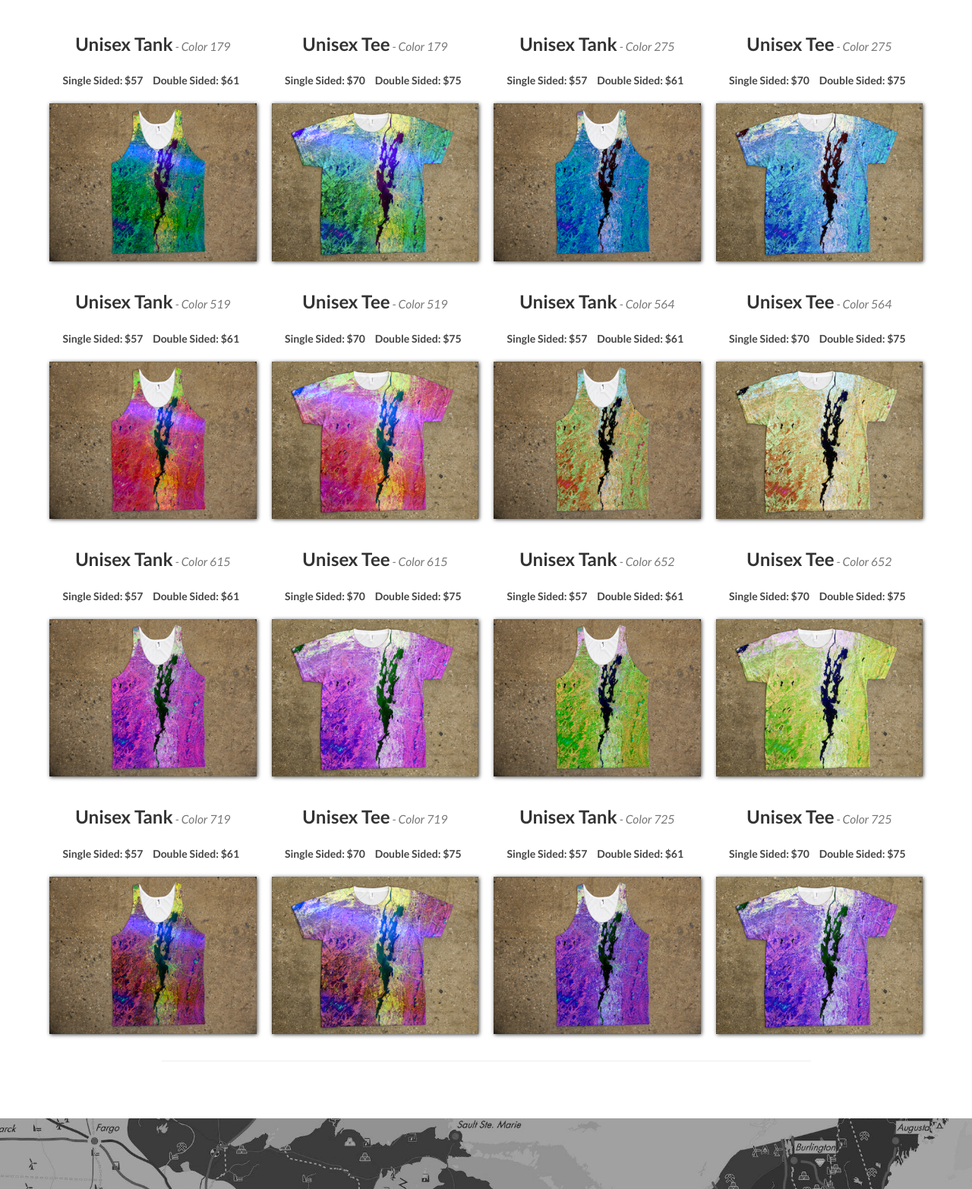
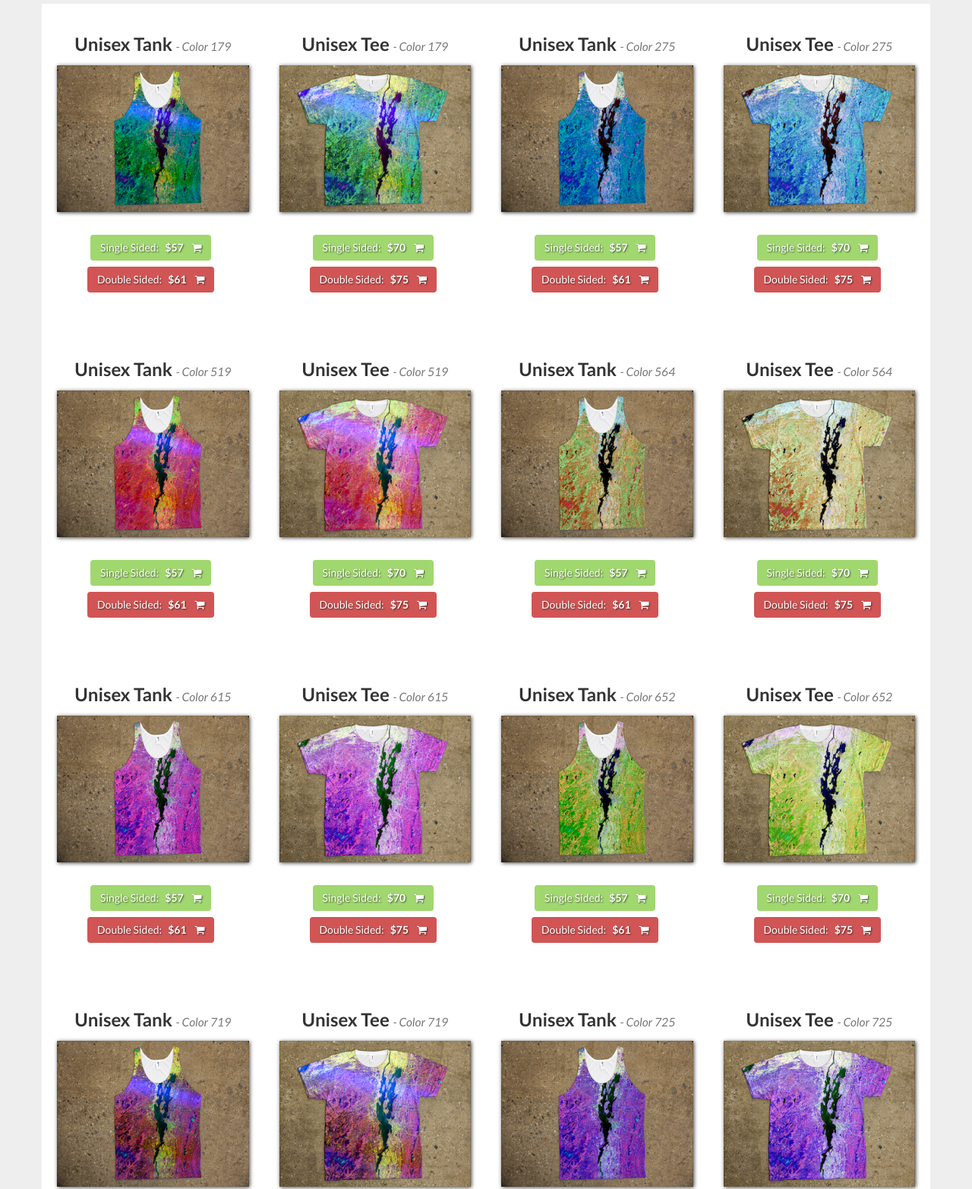
Before and after one commit to TheMapSmith/shop, a plain HTML site: page shop.html in a window 1280 px wide. Shown: the part 900-2465 px from the top of the page at 76% size. Drawn offline with Linux system fonts and the light colour scheme.

Commit message:
refactor shop page with new style

```diff
--- a/css/style.css
+++ b/css/style.css
@@ -1,3 +1,7 @@
+.store {
+  background-color: #eee;
+}
+
 .cta {
   background-color: #333;
   color: #fefefe;
@@ -11,7 +15,7 @@
   text-align: center;
 }
 
-.ctah1 {
+.cta h1 {
   font-size: 4em;
 }
 
@@ -23,12 +27,14 @@
 /*Shop Styles*/
 
 .item {
-  padding: 10px;
+  padding: 20px;
   text-align: center;
+  background-color: white;
+  /*margin: 5px;*/
 }
 
 .item-header {
-  padding-bottom: 15px;
+  padding-bottom: 5px;
 }
 
 .item-place {
@@ -48,17 +54,55 @@
   -webkit-box-shadow: 1px 1px 5px 0px rgba(0,0,0,0.75);
   -moz-box-shadow: 1px 1px 5px 0px rgba(0,0,0,0.75);
   box-shadow: 1px 1px 5px 0px rgba(0,0,0,0.75);
+  margin-bottom: 20px;
 
 }
 
-.item-picture img:hover {
+/*.item-picture img:hover {
   margin: 0 auto;
   -webkit-box-shadow: 5px 5px 13px 0px rgba(0,0,0,0.5);
   -moz-box-shadow: 5px 5px 13px 0px rgba(0,0,0,0.5);
   box-shadow: 5px 5px 13px 0px rgba(0,0,0,0.5);
+  margin-bottom: 20px;
+}*/
+
+.item-prices {
+  /*background-color: #eeeeee;*/
+  padding: 10px;
 
 }
 
+.single {
+  background-color: #a1d76f;
+  color: white;
+  margin-bottom: 8px;
+  text-shadow: 1px 1px 2px rgba(0,0,0,0.6);
+}
+
+.single:hover {
+  margin: 0 auto;
+  -webkit-box-shadow: 5px 5px 13px 0px rgba(0,0,0,0.5);
+  -moz-box-shadow: 5px 5px 13px 0px rgba(0,0,0,0.5);
+  box-shadow: 5px 5px 13px 0px rgba(0,0,0,0.5);
+  margin-bottom: 8px;
+  color: white;
+}
+
+.double {
+  background-color: #d15555;
+  color: white;
+  margin-bottom: 8px;
+  text-shadow: 1px 1px 2px rgba(0,0,0,0.6);
+}
+
+.double:hover {
+  margin: 0 auto;
+  -webkit-box-shadow: 5px 5px 13px 0px rgba(0,0,0,0.5);
+  -moz-box-shadow: 5px 5px 13px 0px rgba(0,0,0,0.5);
+  box-shadow: 5px 5px 13px 0px rgba(0,0,0,0.5);
+  color: white;
+  margin-bottom: 8px;
+}
 
 .store-section-divider {
     width: 75%;
--- a/shop.html
+++ b/shop.html
@@ -31,7 +31,7 @@
 
 </head>
 
-<body>
+<body class="store">
 
     <!-- Navigation -->
     <nav class="navbar navbar-default navbar-fixed-top topnav" role="navigation">
@@ -125,251 +125,283 @@
 
     <div class="row">
 	    <div class="col-lg-3 col-sm-6 item">
-          <div class="item-title item-header"><h3>Unisex Tank<small><i> - Color 179</i></small></h3></div>
-          <div class="item-description">
-            <ul class="list-inline">
-              <li>Single Sided: <strong>$57</strong></li>
-              <li>Double Sided: <strong>$61</strong></li>
-            </ul>
+        <div class="item-title item-header">
+          <h3>Unisex Tank
+            <small><i> - Color 179</i></small>
+          </h3>
         </div>
-        <a href="#">
         <div class="item-picture">
           <img src="shop/champlain/mock/tank-179.png" alt="" class='img-responsive img-centered' />
         </div>
-        </a>
+        <div class="item-prices">
+          <ul class="list-inline">
+            <li><button type="button" name="button" class="btn single">Single Sided: <strong>&nbsp; $57 &nbsp; &nbsp;</strong><i class="fa fa-shopping-cart"></i></button></li>
+            <li><button type="button" name="button" class="btn double">Double Sided: <strong>&nbsp; $61 &nbsp; &nbsp;</strong><i class="fa fa-shopping-cart"></i></button></li>
+          </ul>
+        </div>
 	    </div>
 
       <div class="col-lg-3 col-sm-6 item">
-          <div class="item-title item-header"><h3>Unisex Tee<small><i> - Color 179</i></small></h3></div>
-          <div class="item-description">
-            <ul class="list-inline">
-              <li>Single Sided: <strong>$70</strong></li>
-              <li>Double Sided: <strong>$75</strong></li>
-            </ul>
+        <div class="item-title item-header">
+          <h3>Unisex Tee
+            <small><i> - Color 179</i></small>
+          </h3>
         </div>
-        <a href="#">
         <div class="item-picture">
           <img src="shop/champlain/mock/tee-179.png" alt="" class='img-responsive img-centered' />
         </div>
-        </a>
+        <div class="item-prices">
+          <ul class="list-inline">
+            <li><button type="button" name="button" class="btn single">Single Sided: <strong>&nbsp; $70 &nbsp; &nbsp;</strong><i class="fa fa-shopping-cart"></i></button></li>
+            <li><button type="button" name="button" class="btn double">Double Sided: <strong>&nbsp; $75 &nbsp; &nbsp;</strong><i class="fa fa-shopping-cart"></i></button></li>
+          </ul>
+        </div>
 	    </div>
 
       <div class="col-lg-3 col-sm-6 item">
-          <div class="item-title item-header"><h3>Unisex Tank<small><i> - Color 275</i></small></h3></div>
-          <div class="item-description">
-            <ul class="list-inline">
-              <li>Single Sided: <strong>$57</strong></li>
-              <li>Double Sided: <strong>$61</strong></li>
-            </ul>
+        <div class="item-title item-header">
+          <h3>Unisex Tank
+            <small><i> - Color 275</i></small>
+          </h3>
         </div>
-        <a href="#">
         <div class="item-picture">
           <img src="shop/champlain/mock/tank-275.png" alt="" class='img-responsive img-centered' />
         </div>
-        </a>
+        <div class="item-prices">
+          <ul class="list-inline">
+            <li><button type="button" name="button" class="btn single">Single Sided: <strong>&nbsp; $57 &nbsp; &nbsp;</strong><i class="fa fa-shopping-cart"></i></button></li>
+            <li><button type="button" name="button" class="btn double">Double Sided: <strong>&nbsp; $61 &nbsp; &nbsp;</strong><i class="fa fa-shopping-cart"></i></button></li>
+          </ul>
+        </div>
 	    </div>
 
       <div class="col-lg-3 col-sm-6 item">
-          <div class="item-title item-header"><h3>Unisex Tee<small><i> - Color 275</i></small></h3></div>
-          <div class="item-description">
-            <ul class="list-inline">
-              <li>Single Sided: <strong>$70</strong></li>
-              <li>Double Sided: <strong>$75</strong></li>
-            </ul>
+        <div class="item-title item-header">
+          <h3>Unisex Tee
+            <small><i> - Color 275</i></small>
+          </h3>
         </div>
-        <a href="#">
         <div class="item-picture">
           <img src="shop/champlain/mock/tee-275.png" alt="" class='img-responsive img-centered' />
         </div>
-        </a>
+        <div class="item-prices">
+          <ul class="list-inline">
+            <li><button type="button" name="button" class="btn single">Single Sided: <strong>&nbsp; $70 &nbsp; &nbsp;</strong><i class="fa fa-shopping-cart"></i></button></li>
+            <li><button type="button" name="button" class="btn double">Double Sided: <strong>&nbsp; $75 &nbsp; &nbsp;</strong><i class="fa fa-shopping-cart"></i></button></li>
+          </ul>
+        </div>
 	    </div>
 	  </div>
     <!-- End Row 1 -->
 
     <div class="row">
 	    <div class="col-lg-3 col-sm-6 item">
-          <div class="item-title item-header"><h3>Unisex Tank<small><i> - Color 519</i></small></h3></div>
-          <div class="item-description">
-            <ul class="list-inline">
-              <li>Single Sided: <strong>$57</strong></li>
-              <li>Double Sided: <strong>$61</strong></li>
-            </ul>
+        <div class="item-title item-header">
+          <h3>Unisex Tank
+            <small><i> - Color 519</i></small>
+          </h3>
         </div>
-        <a href="#">
         <div class="item-picture">
           <img src="shop/champlain/mock/tank-519.png" alt="" class='img-responsive img-centered' />
         </div>
-        </a>
+        <div class="item-prices">
+          <ul class="list-inline">
+            <li><button type="button" name="button" class="btn single">Single Sided: <strong>&nbsp; $57 &nbsp; &nbsp;</strong><i class="fa fa-shopping-cart"></i></button></li>
+            <li><button type="button" name="button" class="btn double">Double Sided: <strong>&nbsp; $61 &nbsp; &nbsp;</strong><i class="fa fa-shopping-cart"></i></button></li>
+          </ul>
+        </div>
 	    </div>
 
       <div class="col-lg-3 col-sm-6 item">
-          <div class="item-title item-header"><h3>Unisex Tee<small><i> - Color 519</i></small></h3></div>
-          <div class="item-description">
-            <ul class="list-inline">
-              <li>Single Sided: <strong>$70</strong></li>
-              <li>Double Sided: <strong>$75</strong></li>
-            </ul>
+        <div class="item-title item-header">
+          <h3>Unisex Tee
+            <small><i> - Color 519</i></small>
+          </h3>
         </div>
-        <a href="#">
         <div class="item-picture">
           <img src="shop/champlain/mock/tee-519.png" alt="" class='img-responsive img-centered' />
         </div>
-        </a>
+        <div class="item-prices">
+          <ul class="list-inline">
+            <li><button type="button" name="button" class="btn single">Single Sided: <strong>&nbsp; $70 &nbsp; &nbsp;</strong><i class="fa fa-shopping-cart"></i></button></li>
+            <li><button type="button" name="button" class="btn double">Double Sided: <strong>&nbsp; $75 &nbsp; &nbsp;</strong><i class="fa fa-shopping-cart"></i></button></li>
+          </ul>
+        </div>
       </div>
 
       <div class="col-lg-3 col-sm-6 item">
-          <div class="item-title item-header"><h3>Unisex Tank<small><i> - Color 564</i></small></h3></div>
-          <div class="item-description">
-            <ul class="list-inline">
-              <li>Single Sided: <strong>$57</strong></li>
-              <li>Double Sided: <strong>$61</strong></li>
-            </ul>
+        <div class="item-title item-header">
+          <h3>Unisex Tank
+            <small><i> - Color 564</i></small>
+          </h3>
         </div>
-        <a href="#">
         <div class="item-picture">
           <img src="shop/champlain/mock/tank-564.png" alt="" class='img-responsive img-centered' />
         </div>
-        </a>
+        <div class="item-prices">
+          <ul class="list-inline">
+            <li><button type="button" name="button" class="btn single">Single Sided: <strong>&nbsp; $57 &nbsp; &nbsp;</strong><i class="fa fa-shopping-cart"></i></button></li>
+            <li><button type="button" name="button" class="btn double">Double Sided: <strong>&nbsp; $61 &nbsp; &nbsp;</strong><i class="fa fa-shopping-cart"></i></button></li>
+          </ul>
+        </div>
 	    </div>
 
       <div class="col-lg-3 col-sm-6 item">
-          <div class="item-title item-header"><h3>Unisex Tee<small><i> - Color 564</i></small></h3></div>
-          <div class="item-description">
-            <ul class="list-inline">
-              <li>Single Sided: <strong>$70</strong></li>
-              <li>Double Sided: <strong>$75</strong></li>
-            </ul>
+        <div class="item-title item-header">
+          <h3>Unisex Tee
+            <small><i> - Color 564</i></small>
+          </h3>
         </div>
-        <a href="#">
         <div class="item-picture">
           <img src="shop/champlain/mock/tee-564.png" alt="" class='img-responsive img-centered' />
         </div>
-        </a>
+        <div class="item-prices">
+          <ul class="list-inline">
+            <li><button type="button" name="button" class="btn single">Single Sided: <strong>&nbsp; $70 &nbsp; &nbsp;</strong><i class="fa fa-shopping-cart"></i></button></li>
+            <li><button type="button" name="button" class="btn double">Double Sided: <strong>&nbsp; $75 &nbsp; &nbsp;</strong><i class="fa fa-shopping-cart"></i></button></li>
+          </ul>
+        </div>
       </div>
     </div>
     <!-- End row 2 -->
     <div class="row">
       <div class="col-lg-3 col-sm-6 item">
-          <div class="item-title item-header"><h3>Unisex Tank<small><i> - Color 615</i></small></h3></div>
-          <div class="item-description">
-            <ul class="list-inline">
-              <li>Single Sided: <strong>$57</strong></li>
-              <li>Double Sided: <strong>$61</strong></li>
-            </ul>
+        <div class="item-title item-header">
+          <h3>Unisex Tank
+            <small><i> - Color 615</i></small>
+          </h3>
         </div>
-        <a href="#">
         <div class="item-picture">
           <img src="shop/champlain/mock/tank-615.png" alt="" class='img-responsive img-centered' />
         </div>
-        </a>
+        <div class="item-prices">
+          <ul class="list-inline">
+            <li><button type="button" name="button" class="btn single">Single Sided: <strong>&nbsp; $57 &nbsp; &nbsp;</strong><i class="fa fa-shopping-cart"></i></button></li>
+            <li><button type="button" name="button" class="btn double">Double Sided: <strong>&nbsp; $61 &nbsp; &nbsp;</strong><i class="fa fa-shopping-cart"></i></button></li>
+          </ul>
+        </div>
 	    </div>
 
       <div class="col-lg-3 col-sm-6 item">
-          <div class="item-title item-header"><h3>Unisex Tee<small><i> - Color 615</i></small></h3></div>
-          <div class="item-description">
-            <ul class="list-inline">
-              <li>Single Sided: <strong>$70</strong></li>
-              <li>Double Sided: <strong>$75</strong></li>
-            </ul>
+        <div class="item-title item-header">
+          <h3>Unisex Tee
+            <small><i> - Color 615</i></small>
+          </h3>
         </div>
-        <a href="#">
         <div class="item-picture">
           <img src="shop/champlain/mock/tee-615.png" alt="" class='img-responsive img-centered' />
         </div>
-        </a>
+        <div class="item-prices">
+          <ul class="list-inline">
+            <li><button type="button" name="button" class="btn single">Single Sided: <strong>&nbsp; $70 &nbsp; &nbsp;</strong><i class="fa fa-shopping-cart"></i></button></li>
+            <li><button type="button" name="button" class="btn double">Double Sided: <strong>&nbsp; $75 &nbsp; &nbsp;</strong><i class="fa fa-shopping-cart"></i></button></li>
+          </ul>
+        </div>
       </div>
 
 	    <div class="col-lg-3 col-sm-6 item">
-          <div class="item-title item-header"><h3>Unisex Tank<small><i> - Color 652</i></small></h3></div>
-          <div class="item-description">
-            <ul class="list-inline">
-              <li>Single Sided: <strong>$57</strong></li>
-              <li>Double Sided: <strong>$61</strong></li>
-            </ul>
+        <div class="item-title item-header">
+          <h3>Unisex Tank
+            <small><i> - Color 652</i></small>
+          </h3>
         </div>
-        <a href="#">
         <div class="item-picture">
           <img src="shop/champlain/mock/tank-652.png" alt="" class='img-responsive img-centered' />
         </div>
-        </a>
+        <div class="item-prices">
+          <ul class="list-inline">
+            <li><button type="button" name="button" class="btn single">Single Sided: <strong>&nbsp; $57 &nbsp; &nbsp;</strong><i class="fa fa-shopping-cart"></i></button></li>
+            <li><button type="button" name="button" class="btn double">Double Sided: <strong>&nbsp; $61 &nbsp; &nbsp;</strong><i class="fa fa-shopping-cart"></i></button></li>
+          </ul>
+        </div>
 	    </div>
 
       <div class="col-lg-3 col-sm-6 item">
-          <div class="item-title item-header"><h3>Unisex Tee<small><i> - Color 652</i></small></h3></div>
-          <div class="item-description">
-            <ul class="list-inline">
-              <li>Single Sided: <strong>$70</strong></li>
-              <li>Double Sided: <strong>$75</strong></li>
-            </ul>
+        <div class="item-title item-header">
+          <h3>Unisex Tee
+            <small><i> - Color 652</i></small>
+          </h3>
         </div>
-        <a href="#">
         <div class="item-picture">
           <img src="shop/champlain/mock/tee-652.png" alt="" class='img-responsive img-centered' />
         </div>
-        </a>
+        <div class="item-prices">
+          <ul class="list-inline">
+            <li><button type="button" name="button" class="btn single">Single Sided: <strong>&nbsp; $70 &nbsp; &nbsp;</strong><i class="fa fa-shopping-cart"></i></button></li>
+            <li><button type="button" name="button" class="btn double">Double Sided: <strong>&nbsp; $75 &nbsp; &nbsp;</strong><i class="fa fa-shopping-cart"></i></button></li>
+          </ul>
+        </div>
       </div>
     </div>
     <!-- End row 3 -->
 
     <div class="row">
       <div class="col-lg-3 col-sm-6 item">
-          <div class="item-title item-header"><h3>Unisex Tank<small><i> - Color 719</i></small></h3></div>
-          <div class="item-description">
-            <ul class="list-inline">
-              <li>Single Sided: <strong>$57</strong></li>
-              <li>Double Sided: <strong>$61</strong></li>
-            </ul>
+        <div class="item-title item-header">
+          <h3>Unisex Tank
+            <small><i> - Color 719</i></small>
+          </h3>
         </div>
-        <a href="#">
         <div class="item-picture">
           <img src="shop/champlain/mock/tank-719.png" alt="" class='img-responsive img-centered' />
         </div>
-        </a>
+        <div class="item-prices">
+          <ul class="list-inline">
+            <li><button type="button" name="button" class="btn single">Single Sided: <strong>&nbsp; $57 &nbsp; &nbsp;</strong><i class="fa fa-shopping-cart"></i></button></li>
+            <li><button type="button" name="button" class="btn double">Double Sided: <strong>&nbsp; $61 &nbsp; &nbsp;</strong><i class="fa fa-shopping-cart"></i></button></li>
+          </ul>
+        </div>
 	    </div>
 
       <div class="col-lg-3 col-sm-6 item">
-          <div class="item-title item-header"><h3>Unisex Tee<small><i> - Color 719</i></small></h3></div>
-          <div class="item-description">
-            <ul class="list-inline">
-              <li>Single Sided: <strong>$70</strong></li>
-              <li>Double Sided: <strong>$75</strong></li>
-            </ul>
+        <div class="item-title item-header">
+          <h3>Unisex Tee
+            <small><i> - Color 719</i></small>
+          </h3>
         </div>
-        <a href="#">
         <div class="item-picture">
           <img src="shop/champlain/mock/tee-719.png" alt="" class='img-responsive img-centered' />
         </div>
-        </a>
+        <div class="item-prices">
+          <ul class="list-inline">
+            <li><button type="button" name="button" class="btn single">Single Sided: <strong>&nbsp; $70 &nbsp; &nbsp;</strong><i class="fa fa-shopping-cart"></i></button></li>
+            <li><button type="button" name="button" class="btn double">Double Sided: <strong>&nbsp; $75 &nbsp; &nbsp;</strong><i class="fa fa-shopping-cart"></i></button></li>
+          </ul>
+        </div>
       </div>
 
       <div class="col-lg-3 col-sm-6 item">
-          <div class="item-title item-header"><h3>Unisex Tank<small><i> - Color 725</i></small></h3></div>
-          <div class="item-description">
-            <ul class="list-inline">
-              <li>Single Sided: <strong>$57</strong></li>
-              <li>Double Sided: <strong>$61</strong></li>
-            </ul>
+        <div class="item-title item-header">
+          <h3>Unisex Tank
+            <small><i> - Color 725</i></small>
+          </h3>
         </div>
-        <a href="#">
         <div class="item-picture">
           <img src="shop/champlain/mock/tank-725.png" alt="" class='img-responsive img-centered' />
         </div>
-        </a>
+        <div class="item-prices">
+          <ul class="list-inline">
+            <li><button type="button" name="button" class="btn single">Single Sided: <strong>&nbsp; $57 &nbsp; &nbsp;</strong><i class="fa fa-shopping-cart"></i></button></li>
+            <li><button type="button" name="button" class="btn double">Double Sided: <strong>&nbsp; $61 &nbsp; &nbsp;</strong><i class="fa fa-shopping-cart"></i></button></li>
+          </ul>
+        </div>
 	    </div>
 
       <div class="col-lg-3 col-sm-6 item">
-        <div class="item-title item-header"><h3>Unisex Tee<small><i> - Color 725</i></small></h3></div>
-        <div class="item-description">
-          <ul class="list-inline">
-            <li>Single Sided: <strong>$70</strong></li>
-            <li>Double Sided: <strong>$75</strong></li>
-          </ul>
+        <div class="item-title item-header">
+          <h3>Unisex Tee
+            <small><i> - Color 725</i></small>
+          </h3>
         </div>
-        <a href="#">
         <div class="item-picture">
           <img src="shop/champlain/mock/tee-725.png" alt="" class='img-responsive img-centered' />
         </div>
-        </a>
+        <div class="item-prices">
+          <ul class="list-inline">
+            <li><button type="button" name="button" class="btn single">Single Sided: <strong>&nbsp; $70 &nbsp; &nbsp;</strong><i class="fa fa-shopping-cart"></i></button></li>
+            <li><button type="button" name="button" class="btn double">Double Sided: <strong>&nbsp; $75 &nbsp; &nbsp;</strong><i class="fa fa-shopping-cart"></i></button></li>
+          </ul>
+        </div>
       </div>
 	  </div>
 
```
Also changed, not shown: index.html (+1 -1 lines), img/tee-519.jpg (added), img/tee-519.png (added), 1 other file. Lines whose indentation alone changed are shown as unchanged.
